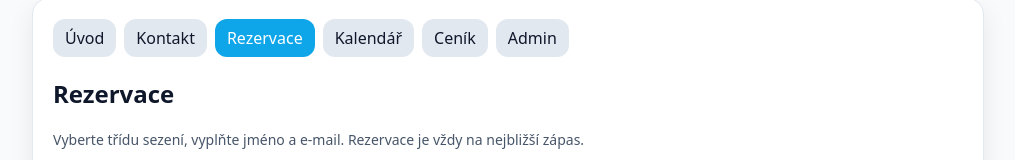
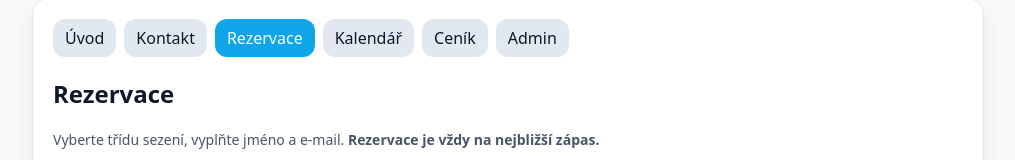
Before and after one commit to fcbazanti/fcbazanti, a website: page public/index.html in a window 1280 px wide. Both pictures are taken after a click on the element "Rezervace". Shown: the part 110-270 px from the top of the page, without its empty margins (132-1147 px from the left). Drawn offline with Linux system fonts and the light colour scheme; no server answers.

Commit message:
Update index.html

```diff
--- a/public/index.html
+++ b/public/index.html
@@ -55,7 +55,7 @@
 
       <section id="tab-rezervace" class="tab-content">
         <h2>Rezervace</h2>
-        <p class="notice">Vyberte třídu sezení, vyplňte jméno a e-mail. <TAG>Rezervace je vždy na nejbližší zápas.</TAG> </p>
+        <p class="notice">Vyberte třídu sezení, vyplňte jméno a e-mail. <strong>Rezervace je vždy na nejbližší zápas.</strong> </p>
         <div id="msg"></div>
         <form id="bookForm">
           <div class="grid grid-2">
```
